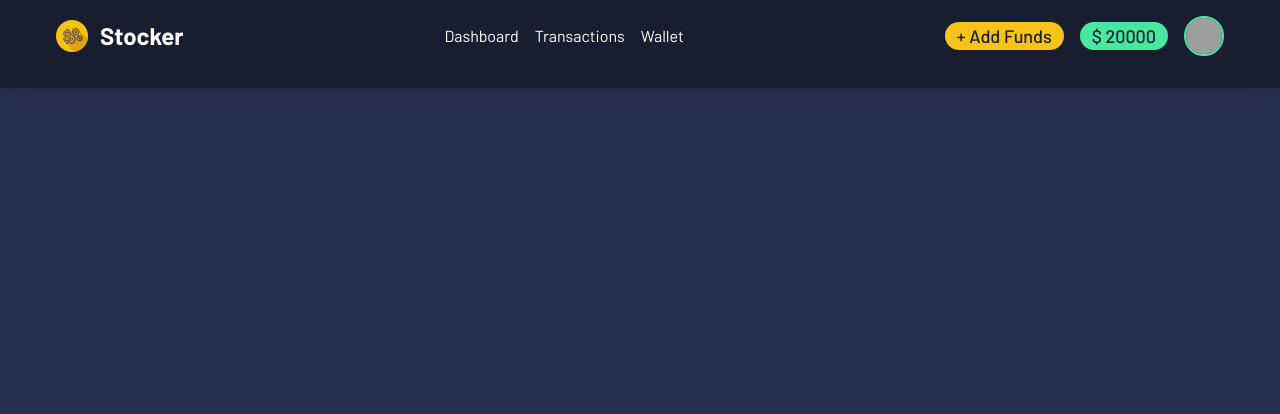
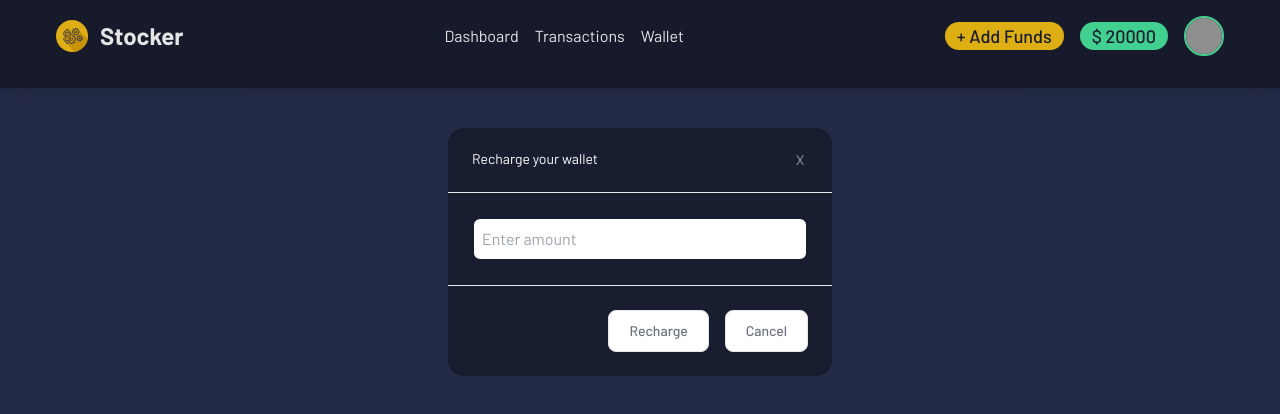
Before and after one commit to ranaagamaall/stock-market, a React (Create React App) app: page /home in a window 1280 px wide. Both pictures are taken after a click on the button "+ Add Funds". Shown: the top 414 px of the page. Built offline with nearby package versions, Linux system fonts and the light colour scheme; grey boxes are pictures that could not be loaded.

Commit message:
add dialogs

```diff
--- /dev/null
+++ b/src/components/Dailog.js
@@ -0,0 +1,46 @@
+import React from "react";
+
+
+function Dialog(props, ref) {
+
+    return (
+        <dialog ref={ref} className={`${props.className ? props.className : ""} my-auto bg-transparent text-text `}>
+            <div className="w-3/5 m-auto bg-primary rounded-2xl">
+                <div className="flex items-start justify-between p-4 border-b rounded-t">
+                    <div className="flex px-2 py-1">
+                        <div>
+                            {props.pic ? <img src={props.pic} className="inline-flex items-center justify-center mr-4 text-sm text-white transition-all duration-200 ease-in-out h-9 w-9 rounded-xl" alt="user" /> : ""}
+                        </div>
+                        <div className="flex flex-col justify-center">
+                            {props.name ? <h6 className="mb-0 text-sm leading-normal font-main">{props.name}</h6> : ""}
+                            {props.email ? <p className="mb-0 text-xs leading-tight text-slate-400 font-main" >{props.email}</p> : ""}
+                        </div>
+                    </div>
+                    <button onClick={() => ref.current.close()}
+                        className="inline-flex items-center justify-center w-8 h-8 ml-auto text-sm text-gray-400 bg-transparent rounded-lg hover:bg-gray-200 hover:text-gray-900 dark:hover:bg-gray-600 dark:hover:text-white" >
+                        X
+                    </button>
+                </div>
+                <div className="flex flex-col p-6">
+                    {props.children}
+                </div>
+                <div className="flex items-center justify-end gap-4 p-6 border-t border-gray-200 rounded-b dark:border-gray-600">
+                    {props.onSubmit ?
+                        <button
+                            onClick={() => props.onSubmit()}
+                            className="text-gray-500 bg-white hover:bg-gray-100 focus:ring-4 focus:outline-none focus:ring-blue-300 rounded-lg border border-gray-200 text-sm font-medium px-5 py-2.5 hover:text-gray-900 focus:z-10 dark:bg-gray-700 dark:text-gray-300 dark:border-gray-500 dark:hover:text-white dark:hover:bg-gray-600 dark:focus:ring-gray-600">
+                            {props.submitText ? props.submitText : "Submit"}
+                        </button> : ""
+                    }
+                    <button
+                        onClick={() => ref.current.close()}
+                        className="text-gray-500 bg-white hover:bg-gray-100 focus:ring-4 focus:outline-none focus:ring-blue-300 rounded-lg border border-gray-200 text-sm font-medium px-5 py-2.5 hover:text-gray-900 focus:z-10 dark:bg-gray-700 dark:text-gray-300 dark:border-gray-500 dark:hover:text-white dark:hover:bg-gray-600 dark:focus:ring-gray-600">
+                        {props.cancelText ? props.cancelText : "Cancel"}
+                    </button>
+                </div>
+            </div>
+        </dialog>
+    )
+}
+
+export default React.forwardRef(Dialog);
--- a/src/layouts/HomeNavbar/HomeNavbar.js
+++ b/src/layouts/HomeNavbar/HomeNavbar.js
@@ -1,13 +1,15 @@
-import React from "react";
+import React, { useRef } from "react";
 import { NavLink } from "react-router-dom";
 import data from "../../assets/data/investor/NavData";
 import brand from "../../assets/icons/brand.svg";
+import Dailog from "../../components/Dailog";
 
 function HomeNavbar(props) {
   const pic = "https://source.unsplash.com/random/200x200";
+  const addFundsRef = useRef(null);
 
   return (
-    <div className="shadow-lg bg-primary px-14 pb-4 font-main ">
+    <div className="pb-4 shadow-lg bg-primary px-14 font-main ">
       <div className="flex w-full ">
         <div className="flex items-center justify-between w-full ">
           <NavLink to="/">
@@ -37,7 +39,8 @@ function HomeNavbar(props) {
           </ul>
 
           <div className="flex items-center gap-4 text-primary">
-            <button className="px-3 text-lg font-medium capitalize bg-accent rounded-3xl">
+            <button onClick={() => addFundsRef.current.showModal()}
+              className="px-3 text-lg font-medium capitalize bg-accent rounded-3xl">
               + Add funds
             </button>
             <h4 className="px-3 text-lg font-medium bg-success rounded-3xl ">
@@ -51,6 +54,10 @@ function HomeNavbar(props) {
           </div>
         </div>
       </div>
+      <Dailog ref={addFundsRef} name="Recharge your wallet" className="mt-[10%] w-1/2" onSubmit={() => console.log("as")} submitText="Recharge">
+        <input type="number" className="w-full p-2 border-2 rounded-lg outline-none border-primary text-primary" placeholder="Enter amount" />
+
+      </Dailog>
 
     </div>
   );
--- a/src/pages/admin/investors/Investors.js
+++ b/src/pages/admin/investors/Investors.js
@@ -1,6 +1,7 @@
 import React, { useState, useRef } from "react";
 import data from '../../../assets/data/admin/adminInvestors.js';
 import Table from "../../../components/Table.js";
+import Dialog from "../../../components/Dailog.js";
 
 
 function Investors() {
@@ -63,26 +64,8 @@ function Investors() {
           </div>
         </div>
       </div>
-      <dialog ref={dialog} className="w-full h-full ml-[10%] my-auto bg-transparent text-text ">
-        <div className="w-3/5 m-auto bg-primary rounded-2xl">
-          <div className="flex items-start justify-between p-4 border-b rounded-t">
-            <div className="flex px-2 py-1">
-              <div>
-                <img src={userToInspect.pic} className="inline-flex items-center justify-center mr-4 text-sm text-white transition-all duration-200 ease-in-out h-9 w-9 rounded-xl" alt="user" />
-              </div>
-              <div className="flex flex-col justify-center">
-                <h6 className="mb-0 text-sm leading-normal font-main">{userToInspect.name}</h6>
-                <p className="mb-0 text-xs leading-tight text-slate-400 font-main" >{userToInspect.email}</p>
-              </div>
-            </div>
-            <button onClick={() => dialog.current.close()}
-              className="inline-flex items-center justify-center w-8 h-8 ml-auto text-sm text-gray-400 bg-transparent rounded-lg hover:bg-gray-200 hover:text-gray-900 dark:hover:bg-gray-600 dark:hover:text-white" >
-              X
-            </button>
-          </div>
-          <div className="flex flex-col p-6">
-            {
-              userToInspect.transactions &&
+      <Dialog ref={dialog} name={userToInspect.name} email={userToInspect.email} pic={userToInspect.pic} className="ml-[10%] w-full h-full" cancelText="Return">
+        {userToInspect.transactions &&
           <Table columns={['Stock', 'Amount', 'Price', 'Date']} rows={userToInspect.transactions.map((investment) => {
             return (
               <>
@@ -102,16 +85,7 @@ function Investors() {
             )
           })} />
         }
-          </div>
-          <div className="flex items-center justify-end p-6 border-t border-gray-200 rounded-b dark:border-gray-600">
-            <button
-              onClick={() => dialog.current.close()}
-              className="text-gray-500 bg-white hover:bg-gray-100 focus:ring-4 focus:outline-none focus:ring-blue-300 rounded-lg border border-gray-200 text-sm font-medium px-5 py-2.5 hover:text-gray-900 focus:z-10 dark:bg-gray-700 dark:text-gray-300 dark:border-gray-500 dark:hover:text-white dark:hover:bg-gray-600 dark:focus:ring-gray-600">
-              Return
-            </button>
-          </div>
-        </div>
-      </dialog>
+      </Dialog>
 
     </>
   );
--- a/src/pages/investor/company/Company.js
+++ b/src/pages/investor/company/Company.js
@@ -3,9 +3,12 @@ import Chart from "../../../components/Chart";
 import adminStatistics from "../../../assets/data/admin/adminStatistics";
 import { useRef, useState, useEffect } from "react";
 import { useParams } from "react-router-dom";
+import Dailog from "../../../components/Dailog";
 
 function Company() {
-  let {path} = useParams();
+    let { path } = useParams();
+    const buyRef = useRef(null);
+    const [money, setMoney] = useState(0);
 
     useEffect(() => {
         console.log(path);
@@ -28,6 +31,7 @@ function Company() {
     const [selectOptions, setSelectOptions] = useState([...months.keys()]);
     const fromRef = useRef(null);
     const toRef = useRef(null);
+
 
     function fromOnChange() {
         const fromNumber = parseInt(fromRef.current.value);
@@ -56,7 +60,7 @@ function Company() {
 
     return (
         <div>
-      <div className="flex flex-wrap items-center w-full h-56 justify-evenly pt-10">
+            <div className="flex flex-wrap items-center w-full h-56 pt-10 justify-evenly">
                 <h2 className="text-3xl font-bold text-center capitalize font-main text-text w-min">
                     Microsoft
                 </h2>
@@ -122,10 +126,15 @@ function Company() {
             </div>
 
             <div className="flex py-4 text-primary">
-        <button className="py-3 px-8 mx-auto text-lg font-medium capitalize bg-accent rounded-xl">
+                <button onClick={() => buyRef.current.showModal()}
+                    className="px-8 py-3 mx-auto text-lg font-medium capitalize bg-accent rounded-xl">
                     invest now
                 </button>
             </div>
+            <Dailog ref={buyRef} name="Purchase stocks" className="mt-[10%] w-fit" onSubmit={() => console.log("as")} submitText="Purchase">
+                <input type="number" className="w-full p-2 border-2 rounded-lg outline-none border-primary text-primary" onChange={(e) => setMoney(parseInt(e.target.value))} placeholder="Enter amount in USD" />
+                {money ? <p className="py-6 text-text">You will get <b className=" text-accent">{money * 2}</b> shares for <b className="text-accent">$ {money}</b></p> : ""}
+            </Dailog>
         </div>
     );
 }
```
Lines whose indentation alone changed are shown as unchanged.
